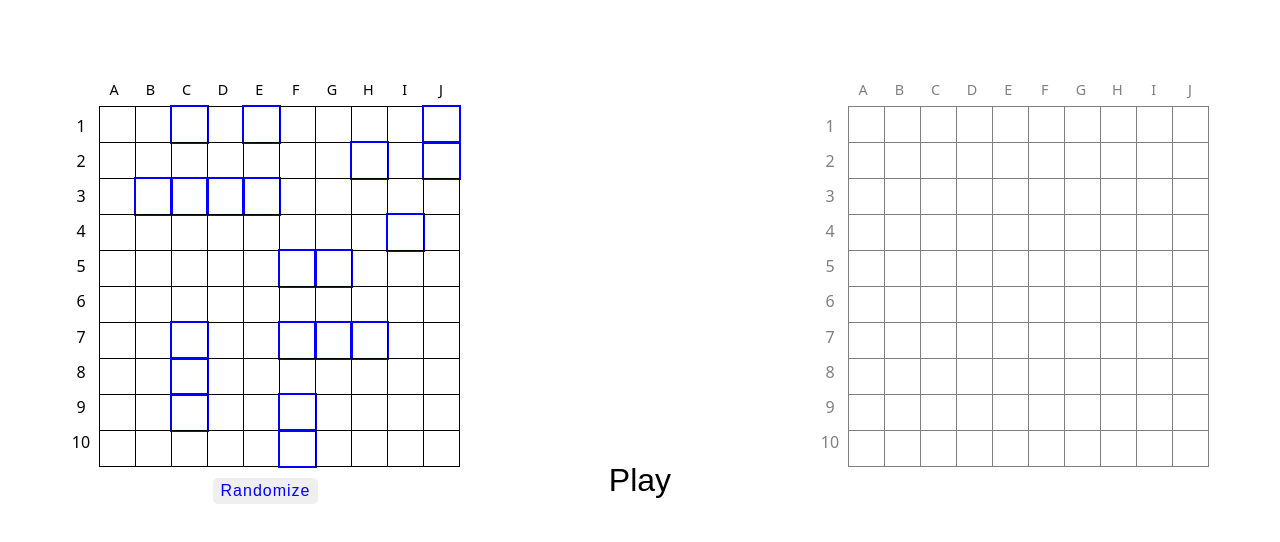
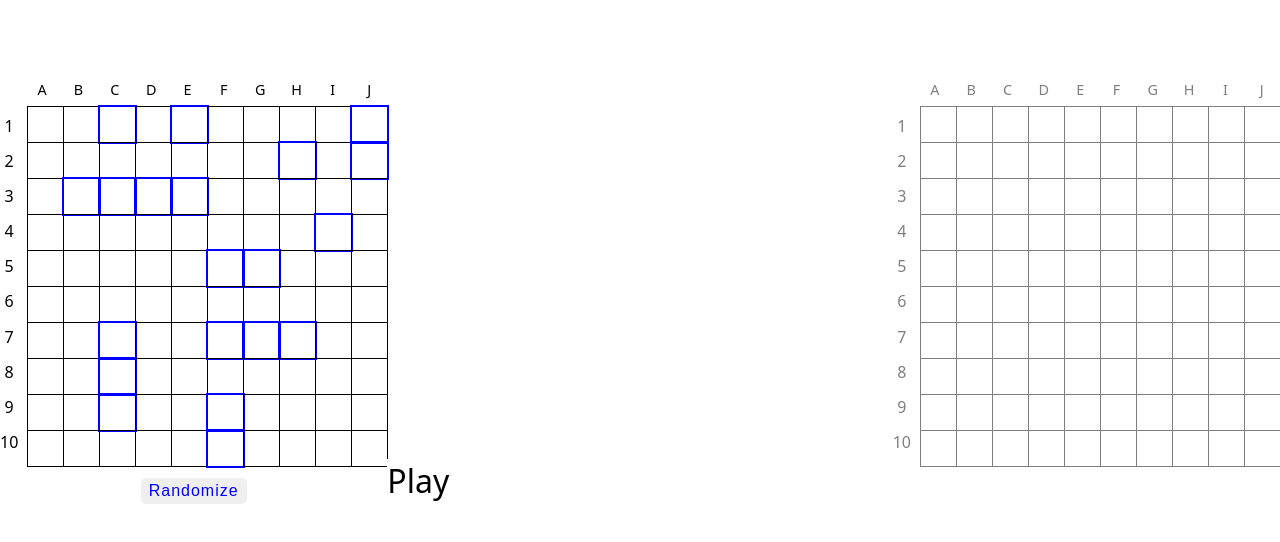
Before and after one commit to ZachTheMighty/battleship, a website built with webpack: page src/index.html in a window 1280 px wide. Built offline with nearby package versions, Linux system fonts and the light colour scheme.

Commit message:
refactor: removed unecessary play button element

```diff
--- a/src/index.css
+++ b/src/index.css
@@ -117,11 +117,8 @@
   border-radius: 5px;
 }
 
-.play-div {
+.play {
   align-self: center;
-}
-
-.play-button {
   font-size: 2rem;
   flex: 1;
   background-color: white;
@@ -129,11 +126,11 @@
   font-weight: 500;
 }
 
-.play-button:hover {
+.play:hover {
   color: blue;
 }
 
-.play-button:active {
+.play:active {
   color: gray;
 }
 
--- a/src/modules/views/bot_view.js
+++ b/src/modules/views/bot_view.js
@@ -11,17 +11,12 @@
     const { alphabetDiv, wrapper } = createGrid("bot-grid");
     this.grid = wrapper.childNodes[1];
 
-    this.playDiv = document.createElement("div");
-    this.playDiv.classList.add("play-div");
-
-    this.playButton = document.createElement("button");
-    this.playButton.classList.add("play-button");
-    this.playButton.textContent = "Play";
-
-    this.playDiv.append(this.playButton);
+    this.play = document.createElement("div");
+    this.play.classList.add("play");
+    this.play.textContent = "Play";
 
     this.app.append(alphabetDiv, wrapper);
-    document.body.append(this.playDiv, this.app);
+    document.body.append(this.play, this.app);
   }
 
   renderBlock(blockObject, blockDiv) {
@@ -38,10 +33,10 @@
   }
 
   bindPlayButton(handler) {
-    this.playButton.addEventListener("click", () => {
+    this.play.addEventListener("click", () => {
       handler();
       this.app.classList.add("game-started");
-      this.playButton.remove();
+      this.play.remove();
     });
   }
 }
```
